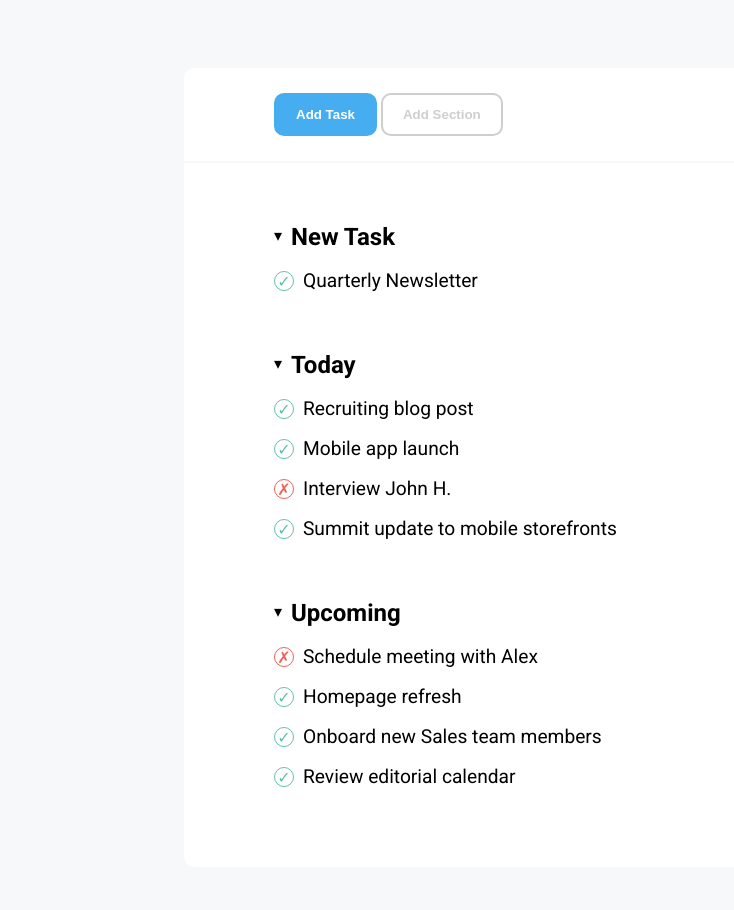
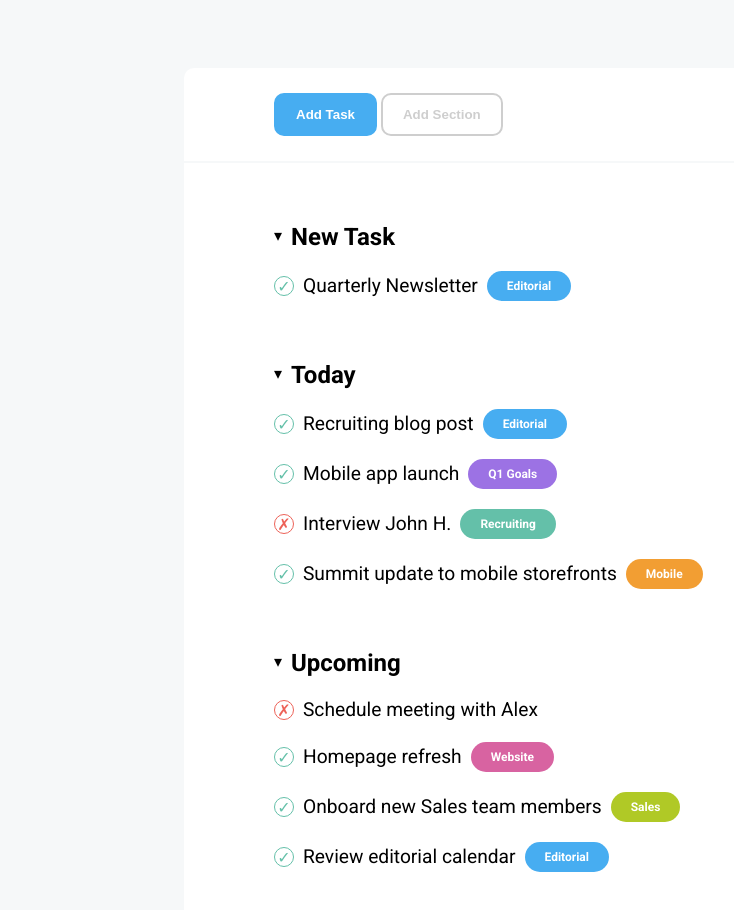
Before and after one commit to mattiavolpe/html-css-toboolist, a plain HTML site: page index.html in a window 1280 px wide. Shown: the part 122-1032 px from the top of the page, without its empty margins (8-742 px from the left). Drawn offline with Linux system fonts and the light colour scheme.

Commit message:
Add main style

```diff
--- a/css/style.css
+++ b/css/style.css
@@ -77,9 +77,43 @@ section {
 }
 
 .row-content {
+  display: inline-block;
   margin: 0 5px;
   font-size: 1.2rem;
+  line-height: 25px;
+}
+
+.label {
+  display: inline-block;
+  font-size: 0.75rem;
   line-height: 20px;
+  padding: 5px 20px;
+  font-weight: 700;
+  border-radius: 20px;
+}
+
+.editorial {
+  background-color: #47adf1;
+}
+
+.q1-goals {
+  background-color: #9c72e4;
+}
+
+.recruiting {
+  background-color: #64c0a9;
+}
+
+.mobile {
+  background-color: #f29e33;
+}
+
+.website {
+  background-color: #d863a1;
+}
+
+.sales {
+  background-color: #b0c926;
 }
 
 /* Header */
--- a/index.html
+++ b/index.html
@@ -35,9 +35,11 @@
         <section id="new-task">
           <span>&blacktriangledown;</span>
           <h2 class="section-title vcenter">New Task</h2>
+
           <div class="section-row">
-            <span class="symbol check">&check;</span>
-            <span class="row-content">Quarterly Newsletter</span>
+            <span class="symbol check vcenter vcenter">&check;</span>
+            <span class="row-content vcenter">Quarterly Newsletter</span>
+            <span class="label white-font editorial">Editorial</span>
           </div>
         </section>
         <!-- /#new-task -->
@@ -45,21 +47,29 @@
         <section id="today">
           <span>&blacktriangledown;</span>
           <h2 class="section-title vcenter">Today</h2>
+
           <div class="section-row">
-            <span class="symbol check">&check;</span>
-            <span class="row-content">Recruiting blog post</span>
+            <span class="symbol check vcenter">&check;</span>
+            <span class="row-content vcenter">Recruiting blog post</span>
+            <span class="label white-font editorial">Editorial</span>
           </div>
+
           <div class="section-row">
-            <span class="symbol check">&check;</span>
-            <span class="row-content">Mobile app launch</span>
+            <span class="symbol check vcenter">&check;</span>
+            <span class="row-content vcenter">Mobile app launch</span>
+            <span class="label white-font q1-goals">Q1 Goals</span>
           </div>
+
           <div class="section-row">
-            <span class="symbol uncheck">&cross;</span>
-            <span class="row-content">Interview John H.</span>
+            <span class="symbol uncheck vcenter">&cross;</span>
+            <span class="row-content vcenter">Interview John H.</span>
+            <span class="label white-font recruiting">Recruiting</span>
           </div>
+
           <div class="section-row">
-            <span class="symbol check">&check;</span>
-            <span class="row-content">Summit update to mobile storefronts</span>
+            <span class="symbol check vcenter">&check;</span>
+            <span class="row-content vcenter">Summit update to mobile storefronts</span>
+            <span class="label white-font mobile">Mobile</span>
           </div>
         </section>
         <!-- /#today -->
@@ -67,21 +77,28 @@
         <section id="upcoming">
           <span>&blacktriangledown;</span>
           <h2 class="section-title vcenter">Upcoming</h2>
+
           <div class="section-row">
-            <span class="symbol uncheck">&cross;</span>
-            <span class="row-content">Schedule meeting with Alex</span>
+            <span class="symbol uncheck vcenter">&cross;</span>
+            <span class="row-content vcenter">Schedule meeting with Alex</span>
           </div>
+
           <div class="section-row">
-            <span class="symbol check">&check;</span>
-            <span class="row-content">Homepage refresh</span>
+            <span class="symbol check vcenter">&check;</span>
+            <span class="row-content vcenter">Homepage refresh</span>
+            <span class="label white-font website">Website</span>
           </div>
+
           <div class="section-row">
-            <span class="symbol check">&check;</span>
-            <span class="row-content">Onboard new Sales team members</span>
+            <span class="symbol check vcenter">&check;</span>
+            <span class="row-content vcenter">Onboard new Sales team members</span>
+            <span class="label white-font sales">Sales</span>
           </div>
+
           <div class="section-row">
-            <span class="symbol check">&check;</span>
-            <span class="row-content">Review editorial calendar</span>
+            <span class="symbol check vcenter">&check;</span>
+            <span class="row-content vcenter">Review editorial calendar</span>
+            <span class="label white-font editorial">Editorial</span>
           </div>
         </section>
         <!-- /#upcoming -->
```
